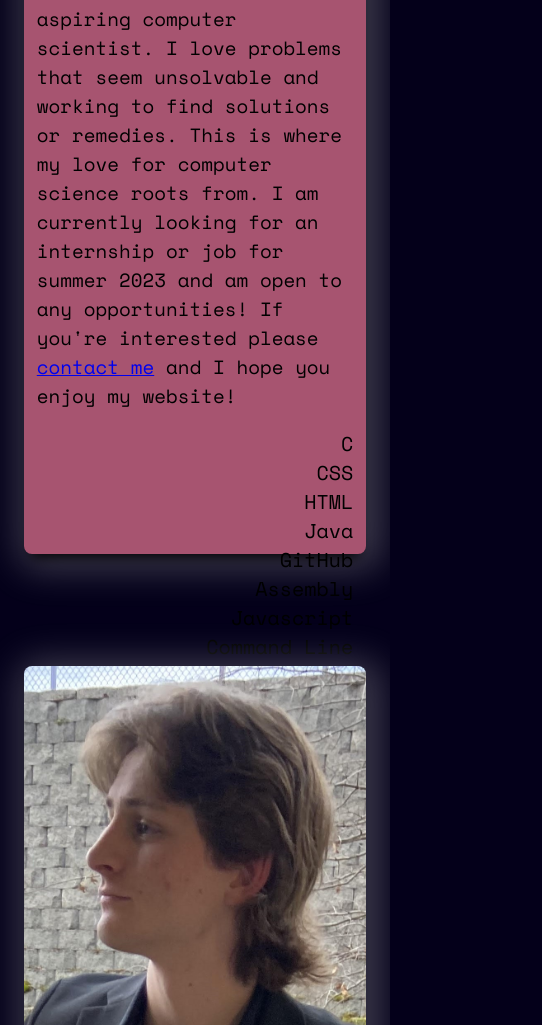
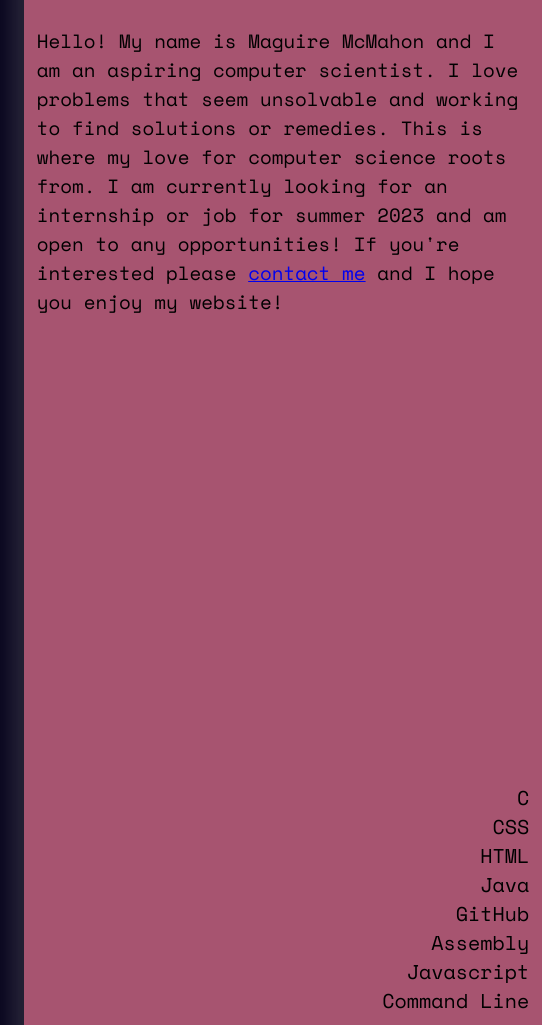
Before and after one commit to mimcmahon20/MaguireMcMahon, a plain HTML site: page index.html in a window 390 px wide. Shown: the part 669-1694 px from the top of the page, 542 px wide, since content can reach past the window. Drawn offline with nearby package versions, Linux system fonts and the light colour scheme.

Commit message:
Update style.css

```diff
--- a/resources/style.css
+++ b/resources/style.css
@@ -264,9 +264,18 @@ body {
   }
 }
 
-@media screen and (min-width: 700px) {
+@media screen and (max-width: 1100px) {
   /* styles to apply when the screen is less than 750 pixels wide */
   .cardGrid {
     grid-template-columns: repeat(auto-fit, minmax(550px, 1fr));
   }
+
+  .card {
+    height: 90rem;
+    font-size: 180%;
+  }
+
+  .body {
+    font-size: 2rem;
+  }
 }
```
